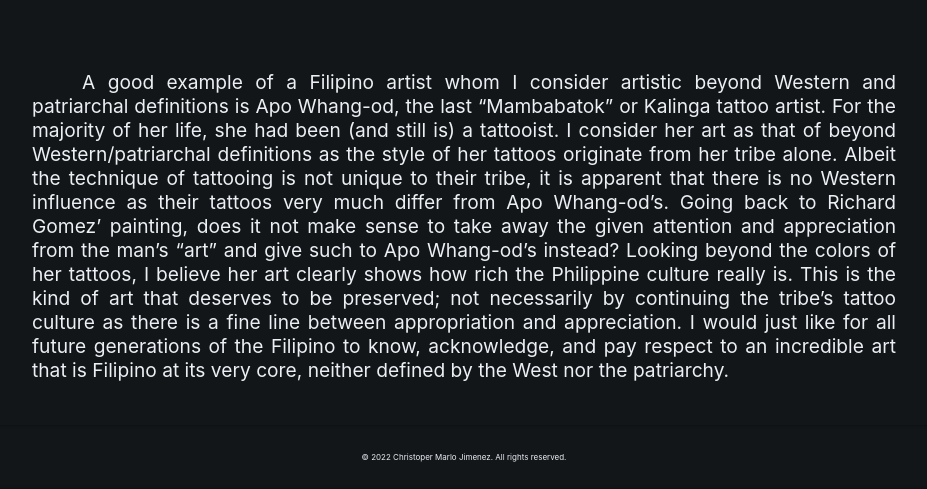
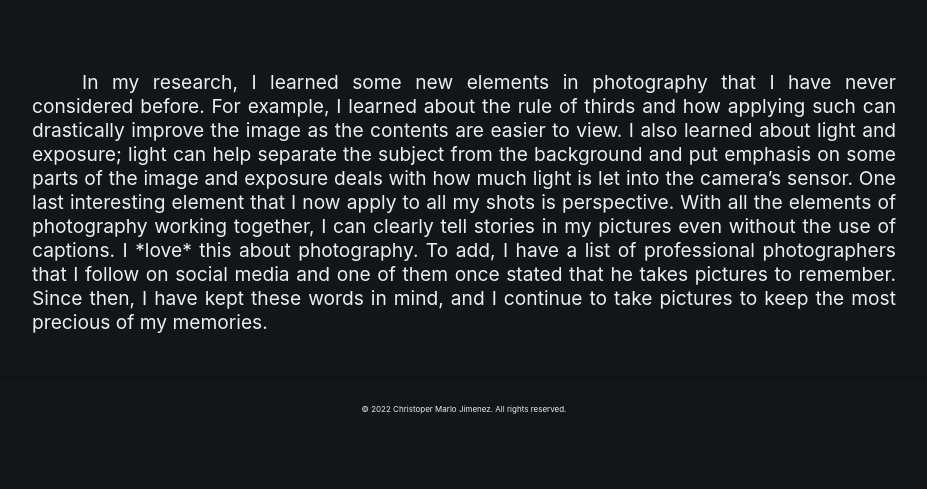
Before and after one commit to rnarlo/arts1, a plain HTML site: page index.html in a window 1280 px wide. Shown: the part 5166-5655 px from the top of the page, without its empty margins (176-1103 px from the left). After the commit the page ends 5607 px from the top, so only its background shows below. Drawn offline with nearby package versions, Linux system fonts and the light colour scheme.

Commit message:
blog 2 fix

```diff
--- a/index.html
+++ b/index.html
@@ -110,7 +110,7 @@
       </div>
       <br><br>
       <p>
-      A good example of a Filipino artist whom I consider artistic beyond Western and patriarchal definitions is Apo Whang-od, the last “Mambabatok” or Kalinga tattoo artist. For the majority of her life, she had been (and still is) a tattooist. I consider her art as that of beyond Western/patriarchal definitions as the style of her tattoos originate from her tribe alone. Albeit the technique of tattooing is not unique to their tribe, it is apparent that there is no Western influence as their tattoos very much differ from Apo Whang-od’s. Going back to Richard Gomez’ painting, does it not make sense to take away the given attention and appreciation from the man’s “art” and give such to Apo Whang-od’s instead? Looking beyond the colors of her tattoos, I believe her art clearly shows how rich the Philippine culture really is. This is the kind of art that deserves to be preserved; not necessarily by continuing the tribe’s tattoo culture as there is a fine line between appropriation and appreciation. I would just like for all future generations of the Filipino to know, acknowledge, and pay respect to an incredible art that is Filipino at its very core, neither defined by the West nor the patriarchy.
+        In my research, I learned some new elements in photography that I have never considered before. For example, I learned about the rule of thirds and how applying such can drastically improve the image as the contents are easier to view. I also learned about light and exposure; light can help separate the subject from the background and put emphasis on some parts of the image and exposure deals with how much light is let into the camera’s sensor. One last interesting element that I now apply to all my shots is perspective. With all the elements of photography working together, I can clearly tell stories in my pictures even without the use of captions. I *love* this about photography. To add, I have a list of professional photographers that I follow on social media and one of them once stated that he takes pictures to remember. Since then, I have kept these words in mind, and I continue to take pictures to keep the most precious of my memories.
         </p>
       <div class="break"></div>
       <br>
```
